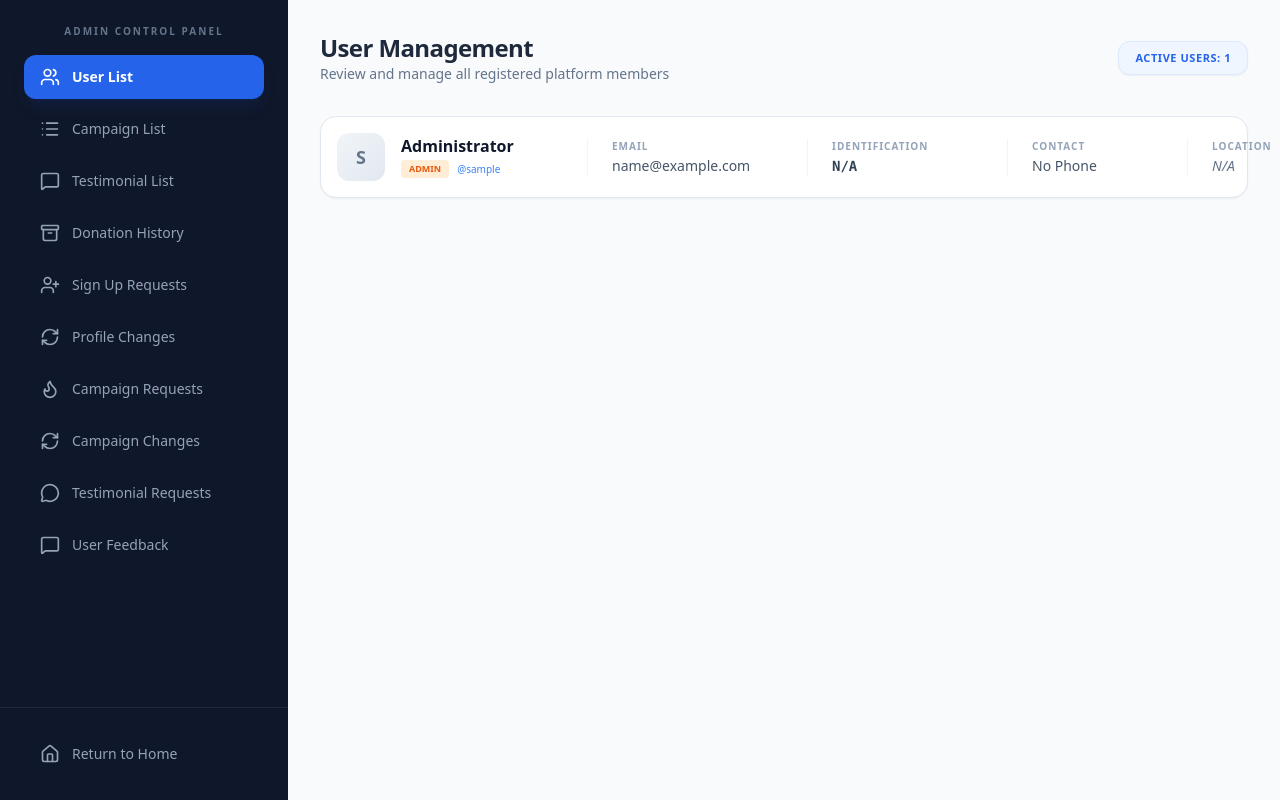
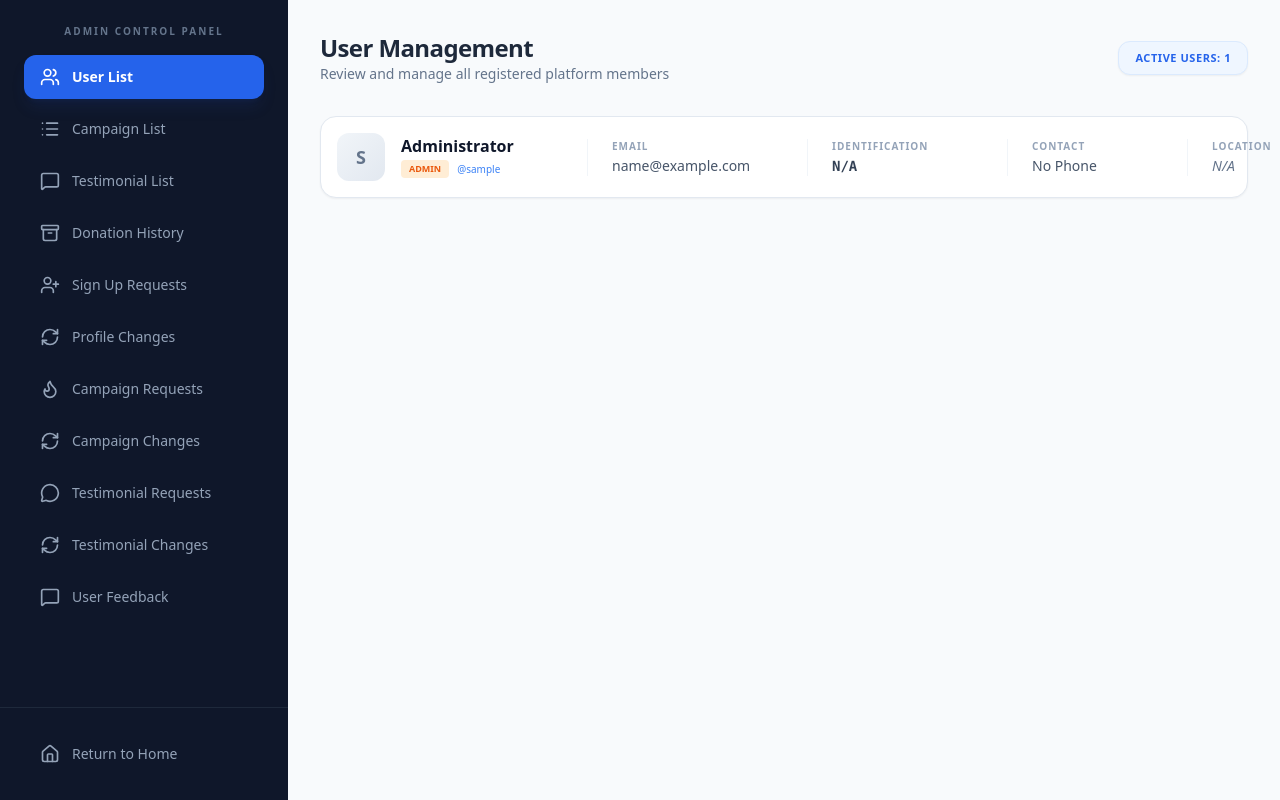
Before and after one commit to bipinjlimbu/Donations-Management-System---Django-Project, a Django app: page /dashboard/admin/ in a window 1280 px wide. Run offline with Django 5.2, Linux system fonts and the light colour scheme; the visitor is signed in with stand-in values (Sample User, id 1); data comes from the database, SQL or seed files in the repository; data that the repository does not hold is empty.

Commit message:
Testimonial Changes Section Added in Admin Dashboard Navbar

```diff
--- a/dms_app/templates/main/admin_dashboard.html
+++ b/dms_app/templates/main/admin_dashboard.html
@@ -112,6 +112,18 @@
                     </div>
                     {% if testimonial_request_count > 0 %}
                     <span class="bg-green-600 text-white text-[10px] px-2 py-0.5 rounded font-bold">{{ testimonial_request_count }}</span>
+                    {% endif %}
+                </a>
+
+                <a href="?section=testimonial-changes"
+                   class="flex items-center justify-between px-4 py-3 rounded-xl transition-all group
+                   {% if section == 'testimonial-changes' %} bg-blue-600 text-white shadow-lg shadow-blue-900/20 {% else %} hover:bg-slate-800 hover:text-white text-slate-400 {% endif %}">
+                    <div class="flex items-center gap-3">
+                        <i data-lucide="refresh-cw" class="w-5 h-5 group-hover:text-pink-400"></i>
+                        <span class="text-sm font-medium">Testimonial Changes</span>
+                    </div>
+                    {% if testimonial_change_count > 0 %}
+                    <span class="bg-pink-600 text-white text-[10px] px-2 py-0.5 rounded font-bold">{{ testimonial_change_count }}</span>
                     {% endif %}
                 </a>
 
--- a/static/src/styles.css
+++ b/static/src/styles.css
@@ -1973,6 +1973,11 @@ Ensure the default browser behavior of the `hidden` attribute.
   background-color: rgb(34 197 94 / 0.1);
 }
 
+.bg-pink-600 {
+  --tw-bg-opacity: 1;
+  background-color: rgb(219 39 119 / var(--tw-bg-opacity));
+}
+
 .bg-gradient-to-tr {
   background-image: linear-gradient(to top right, var(--tw-gradient-stops));
 }
```
